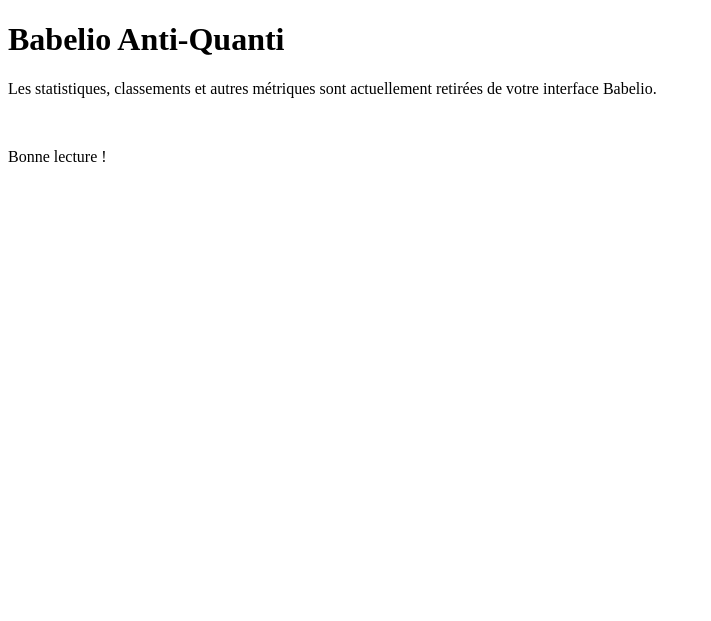
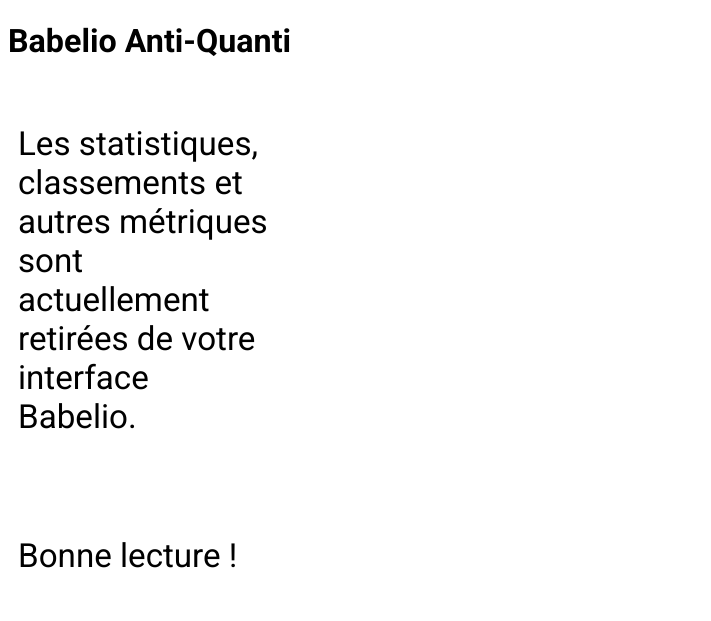
Before and after one commit to JuliettePmt/Babelio-Demetricator, a browser extension: page chrome-version/extension-interface/index.html in a window 1280 px wide. Shown: the whole page, without its empty margins (0-711 px from the left). Drawn offline with Linux system fonts and the light colour scheme.

Commit message:
Interface modif

```diff
--- a/chrome-version/extension-interface/index.html
+++ b/chrome-version/extension-interface/index.html
@@ -1,14 +1,16 @@
 <!DOCTYPE html>
-<html lang="en">
+<html lang="fr">
 <head>
     <meta charset="UTF-8">
     <meta name="viewport" content="width=device-width, initial-scale=1.0">
     <link href="https://fonts.googleapis.com/css2?family=Roboto:wght@400;700&display=swap" rel="stylesheet">
+    <link rel="stylesheet" href="style.css">
     <title>Démétrication de Babelio</title>
 </head>
 <body>
     <h1>Babelio Anti-Quanti</h1>
 
+<div class="explanation">
     <p>Les statistiques, classements et autres métriques sont actuellement retirées de votre interface Babelio.</p>
     <br>
     <p>Bonne lecture !</p>
@@ -16,5 +18,6 @@
         <input type="checkbox" id="reading_challenge" />
         Activer le Reading Challenge
     </label> -->
+</div>
 </body>
 </html>
--- a/chrome-version/extension-interface/style.css
+++ b/chrome-version/extension-interface/style.css
@@ -1,7 +1,13 @@
 * {
-    font-style: roboto;
+    font-family: 'Roboto', sans-serif;
+    font-size: 1.2em;
 }
 
 h1 {
-    font-size: 10px;
+    font-size: 1.4em;
 }
+
+.explanation {
+    width: 250px !important;
+    padding: 10px;
+}
```
Also changed, not shown: chrome-version/dist/content.bundle.js, chrome-version/readme.md.
